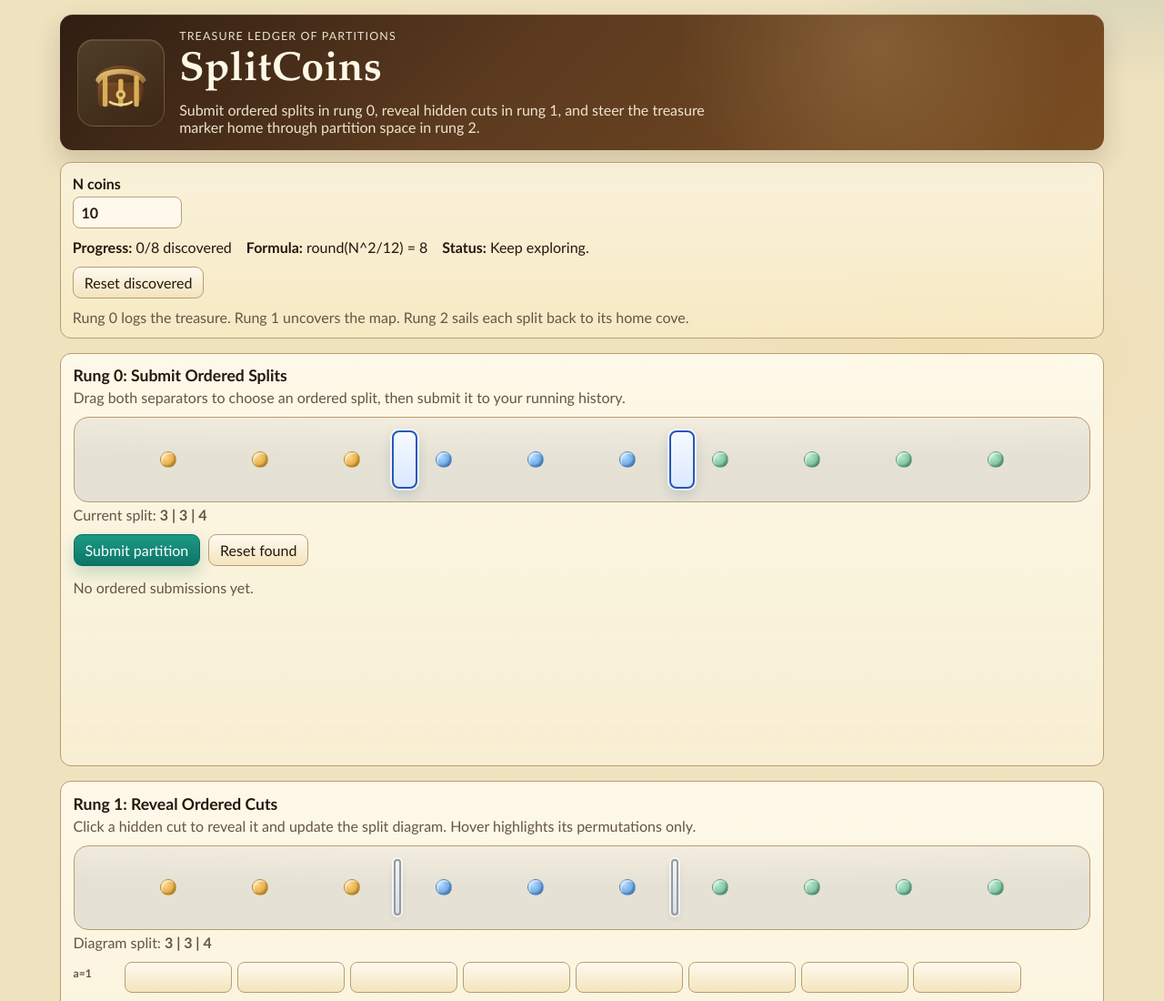
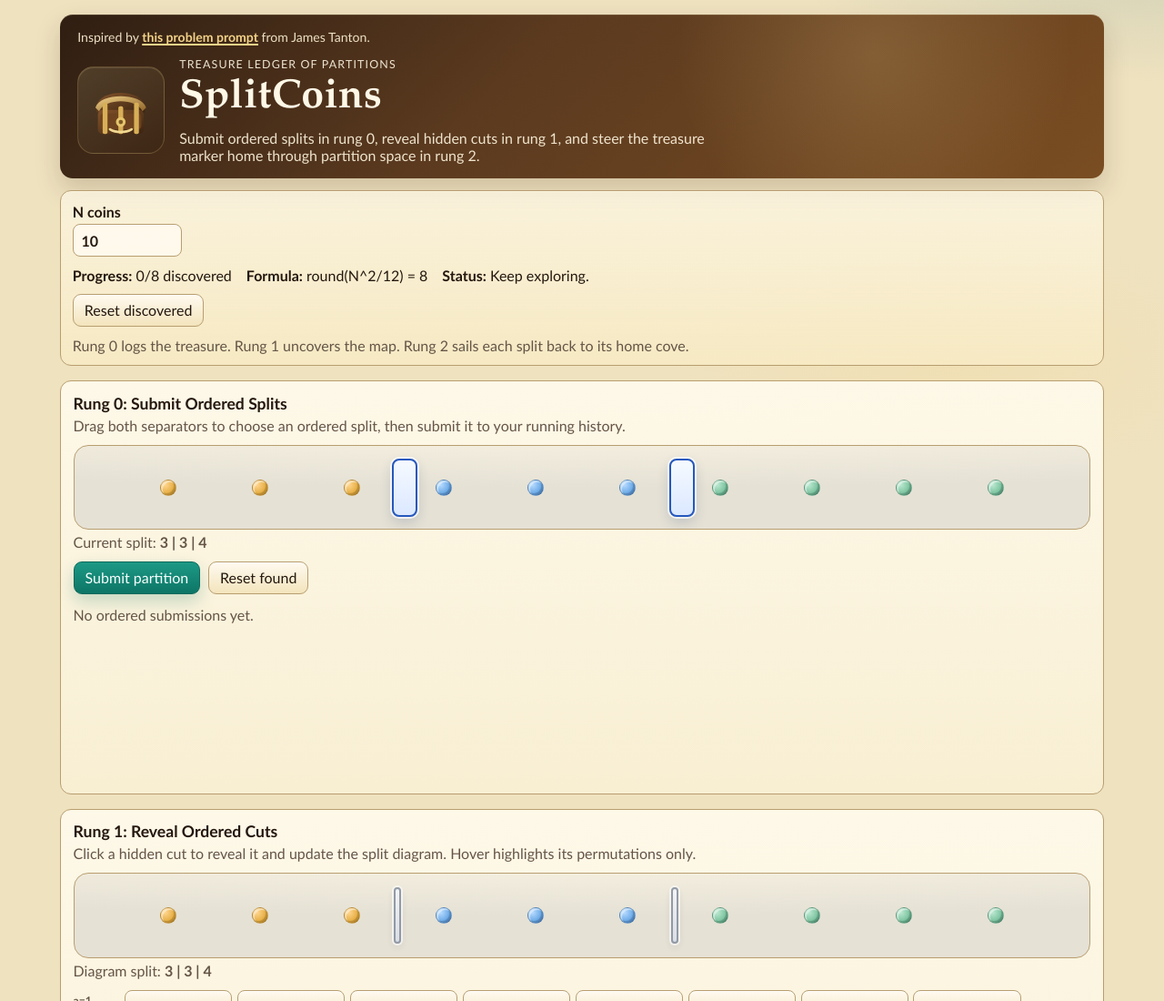
Before and after one commit to grumm1728/splitcoins, a website built with Vite: page index.html in a window 1280 px wide. Shown: the top 1100 px of the page at 91% size. Built offline with nearby package versions, Linux system fonts and the light colour scheme.

Commit message:
Add source credit for James Tanton prompt

```diff
--- a/src/style.css
+++ b/src/style.css
@@ -45,6 +45,24 @@ body {
     radial-gradient(circle at 78% 24%, rgba(245, 215, 146, 0.18) 0%, transparent 24%),
     linear-gradient(135deg, #2f1e12 0%, #5b3a1f 42%, #7a4d22 100%);
   box-shadow: inset 0 1px 0 rgba(255, 235, 189, 0.12), 0 12px 28px rgba(56, 33, 16, 0.18);
+}
+
+.source-note {
+  margin: 0 0 0.85rem;
+  font-size: 0.88rem;
+  color: rgba(255, 244, 214, 0.9);
+}
+
+.source-note a {
+  color: #f3d389;
+  font-weight: 600;
+  text-underline-offset: 0.14em;
+  text-decoration-thickness: 1.5px;
+}
+
+.source-note a:hover,
+.source-note a:focus-visible {
+  color: #ffe4a0;
 }
 
 .hero h1 {
--- a/src/ui/hud.ts
+++ b/src/ui/hud.ts
@@ -19,6 +19,9 @@ export function renderHud(
 
   container.innerHTML = `
     <header class="hero">
+      <p class="source-note">
+        Inspired by <a href="https://x.com/jamestanton/status/2025854643511722359" target="_blank" rel="noreferrer">this problem prompt</a> from James Tanton.
+      </p>
       <div class="hero-head">
         <div class="hero-mark" aria-hidden="true">
           <svg viewBox="0 0 120 120" role="presentation">
```
